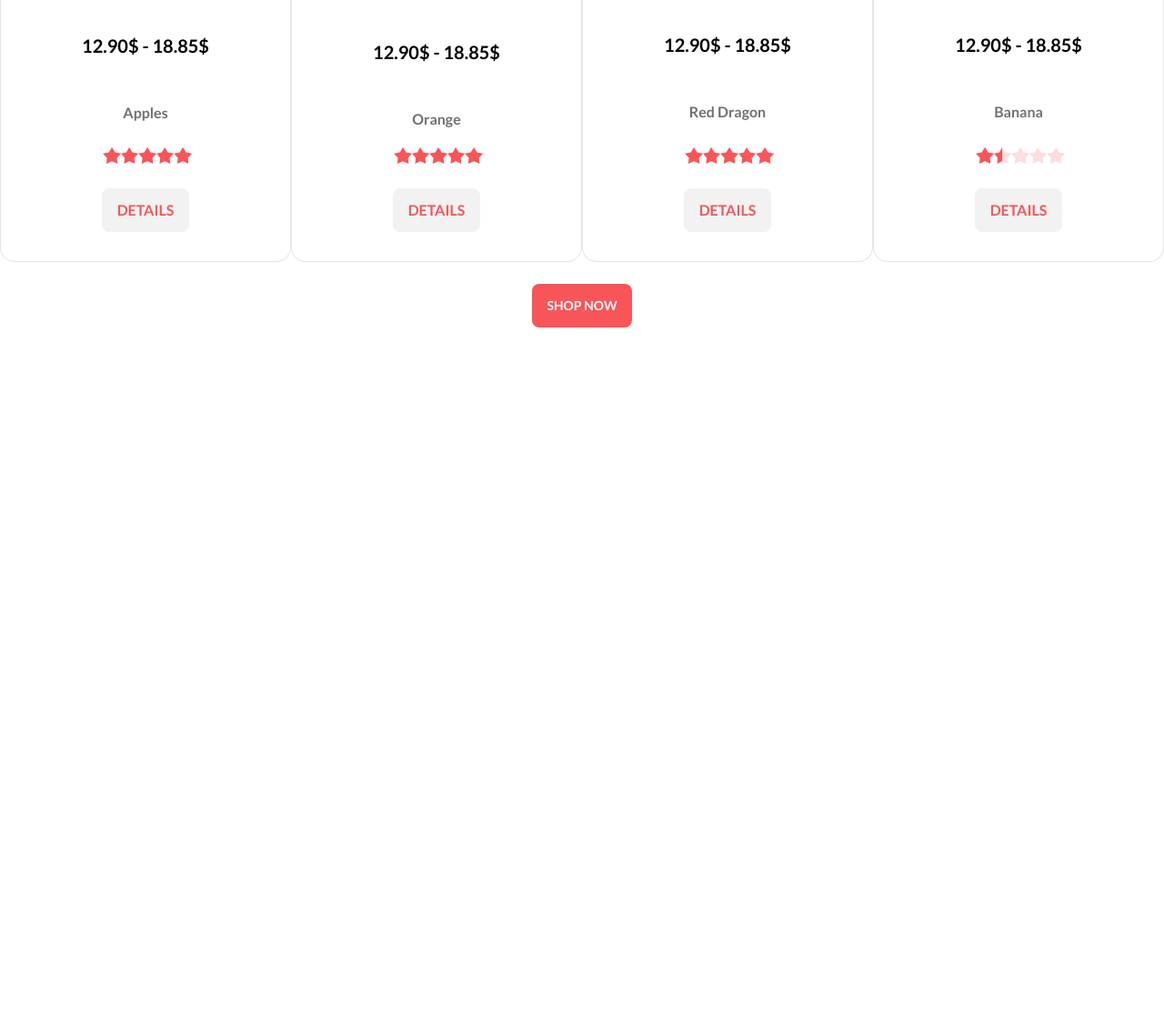
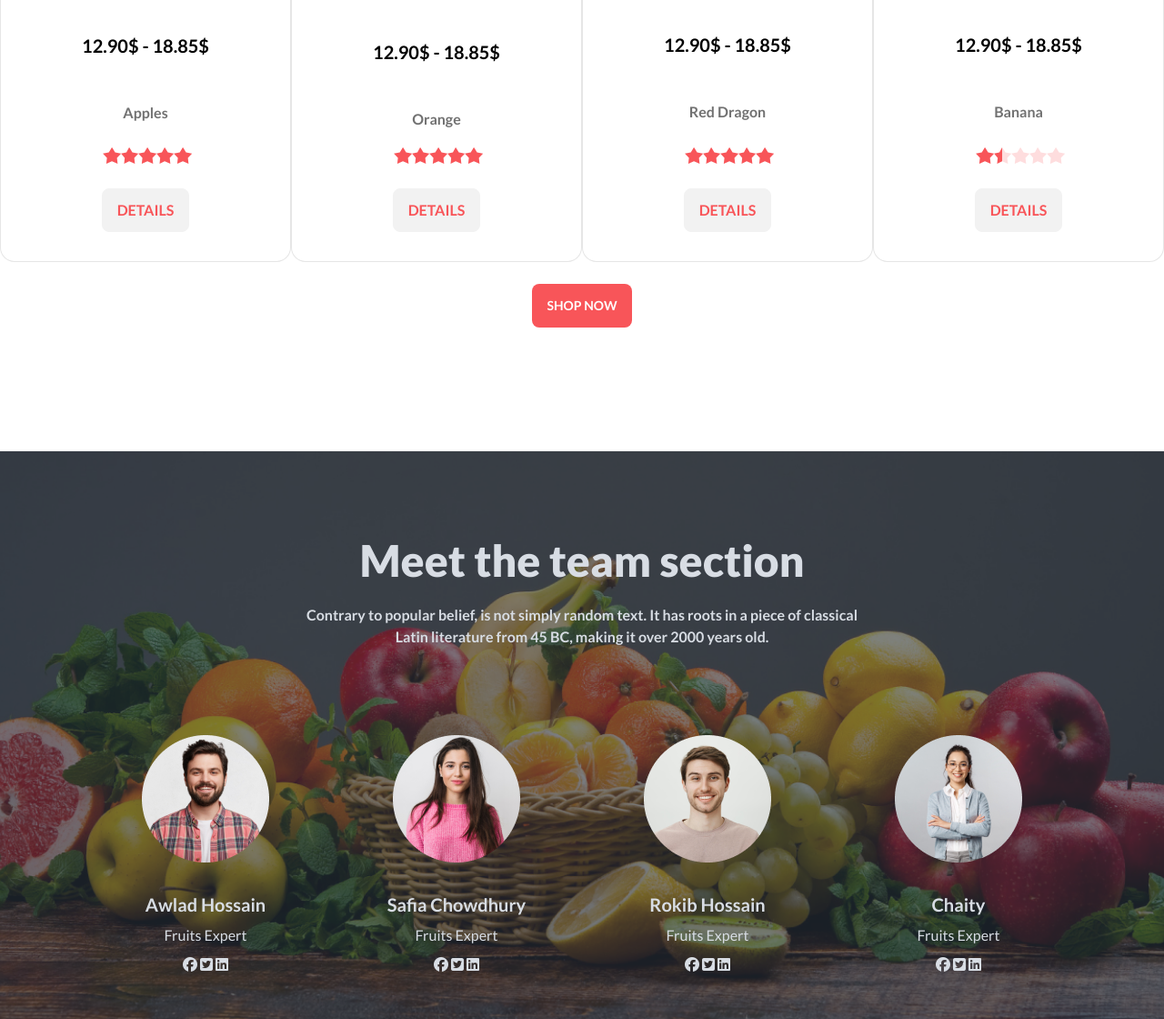
Before and after one commit to sharifulislamshihan/B8A3-fruit-brust-assignment, a plain HTML site: page index.html in a window 1280 px wide. Shown: the part 1184-2304 px from the top of the page at 91% size. Before the commit the page ends 1680 px from the top, so only its background shows below. Drawn offline with nearby package versions, Linux system fonts and the light colour scheme.

Commit message:
team added

```diff
--- a/index.html
+++ b/index.html
@@ -426,8 +426,85 @@
 
       <!-- team section -->
 
-      <section>
+      <section class="container mx-auto">
+        <div class="hero bg-cover" style="background-image: url(images/banner1.png);">
+          <div class="hero-overlay bg-opacity-60"></div>
+          <div class="hero-content text-center text-neutral-content">
+            <div class="max-width">
+              <h1 class="pt-20 mb-6 text-5xl font-extrabold">Meet the team section</h1>
+              <p class="pb-14 font-bold">Contrary to popular belief, is not simply random text. It has roots in a piece of classical <br> Latin literature from 45 BC, making it over 2000 years old.</p>
+              <div class="grid grid-cols-1 gap-14 md:grid-cols-2 lg:grid-cols-4">                              <!-- team 1 -->
+                <div class="card bg-transparent">
+                  <figure class="px-10 pt-10">
+                    <img src="images/member1.png" alt="Member 1" class="rounded-xl" />
+                  </figure>
+                  <div class="card-body items-center text-center">
+                    <h2 class="card-title">Awlad Hossain</h2>
+                    <p>Fruits Expert</p>
+                    <div class="card-actions">
+                      <div class="">
+                        <i class="fa-brands fa-facebook"></i>
+                        <i class="fa-brands fa-square-twitter"></i>
+                        <i class="fa-brands fa-linkedin"></i>
+                      </div>
+                  </div>
+                </div>
+              </div>
+                <!-- team 2 -->
+                <div class="card bg-transparent">
+                  <figure class="px-10 pt-10">
+                    <img src="images/member2.png" alt="Member 1" class="rounded-xl" />
+                  </figure>
+                  <div class="card-body items-center text-center">
+                    <h2 class="card-title">Safia Chowdhury</h2>
+                    <p>Fruits Expert</p>
+                    <div class="card-actions">
+                      <div class="">
+                        <i class="fa-brands fa-facebook"></i>
+                        <i class="fa-brands fa-square-twitter"></i>
+                        <i class="fa-brands fa-linkedin"></i>
+                      </div>
+                  </div>
+                </div>
+              </div>
+                <!-- team 3 -->
+                <div class="card bg-transparent">
+                  <figure class="px-10 pt-10">
+                    <img src="images/member3.png" alt="Member 1" class="rounded-xl" />
+                  </figure>
+                  <div class="card-body items-center text-center">
+                    <h2 class="card-title">Rokib Hossain</h2>
+                    <p>Fruits Expert</p>
+                    <div class="card-actions">
+                      <div class="">
+                        <i class="fa-brands fa-facebook"></i>
+                        <i class="fa-brands fa-square-twitter"></i>
+                        <i class="fa-brands fa-linkedin"></i>
+                      </div>
+                  </div>
+                </div>
+              </div>
 
+              <!-- team 4 -->
+              <div class="card bg-transparent">
+                <figure class="px-10 pt-10">
+                  <img src="images/member4.png" alt="Member 1" class="rounded-xl" />
+                </figure>
+                <div class="card-body items-center text-center">
+                  <h2 class="card-title">Chaity</h2>
+                  <p>Fruits Expert</p>
+                  <div class="card-actions">
+                    <div class="">
+                      <i class="fa-brands fa-facebook"></i>
+                      <i class="fa-brands fa-square-twitter"></i>
+                      <i class="fa-brands fa-linkedin"></i>
+                    </div>
+                </div>
+              </div>
+            </div>
+            </div>
+          </div>
+        </div>
       </section>
     </main>
 </body>
```
